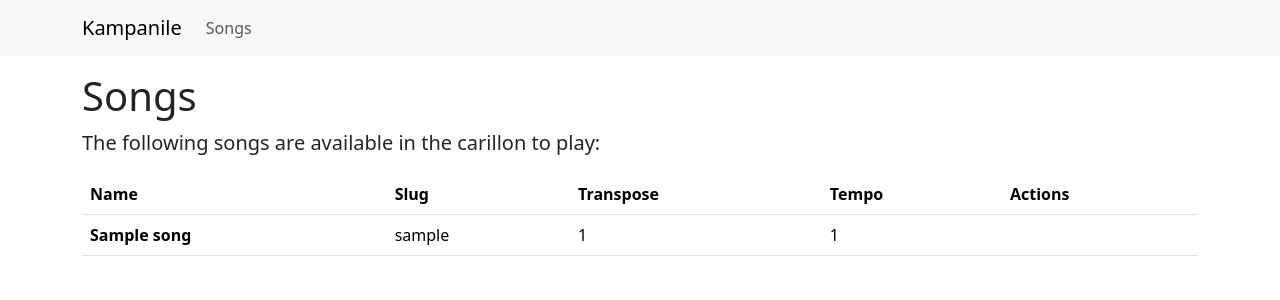
After one commit to MatthiasGi/kampanile3, a Django app: page /songs/ in a window 1280 px wide. The commit adds this page. Shown: the top 300 px of the page. Run offline with Django 5.2, Linux system fonts and the light colour scheme; tables that the repository leaves empty hold one stand-in row (values such as "Sample post"); some libraries are stand-ins or nearby versions.

Commit message:
Initiated simple frontend

```diff
--- /dev/null
+++ b/kampanile3/frontend/templates/carillon/song_list.html
@@ -0,0 +1,30 @@
+{% extends "frontend/base.html" %}
+{% load i18n static %}
+
+{% block content %}
+  <h1>{% translate "Songs" %}</h1>
+  <p class="lead">{% blocktranslate %}The following songs are available in the carillon to play:{% endblocktranslate %}</p>
+
+  <table class="table">
+    <thead>
+      <tr>
+        <th scope="col">{% translate "Name" %}</th>
+        <th scope="col">{% translate "Slug" %}</th>
+        <th scope="col">{% translate "Transpose" %}</th>
+        <th scope="col">{% translate "Tempo" %}</th>
+        <th scope="col">{% translate "Actions" %}</th>
+      </tr>
+    </thead>
+    <tbody>
+      {% for song in object_list %}
+        <tr>
+          <th scope="row">{{ song.name }}</th>
+          <td>{{ song.slug }}</td>
+          <td>{{ song.transpose }}</td>
+          <td>{{ song.tempo }}</td>
+          <td></td>
+        </tr>
+      {% endfor %}
+    </tbody>
+  </table>
+{% endblock %}
--- a/kampanile3/frontend/templates/frontend/base.html
+++ b/kampanile3/frontend/templates/frontend/base.html
@@ -17,12 +17,17 @@
   <body>
     <nav class="navbar navbar-expand-lg bg-body-tertiary">
       <div class="container-md">
-        <a class="navbar-brand" href="/"><i class="mdi mdi-bell-outline"></i> Kampanile</a>
+        <a class="navbar-brand" href="{% url "frontend:index" %}"><i class="mdi mdi-bell-outline"></i> Kampanile</a>
         <button class="navbar-toggler" type="button" data-bs-toggle="collapse" data-bs-target="#navbarNav" aria-controls="navbarNav" aria-expanded="false" aria-label="Toggle navigation">
           <span class="navbar-toggler-icon"></span>
         </button>
         <div class="collapse navbar-collapse" id="navbarNav">
           <ul class="navbar-nav">
+            <li class="nav-item">
+              <a class="nav-link" href="{% url 'frontend:songs:list' %}">
+                {% trans "Songs" %}
+              </a>
+            </li>
           </ul>
         </div>
       </div>
--- a/kampanile3/frontend/urls.py
+++ b/kampanile3/frontend/urls.py
@@ -1,7 +1,20 @@
-from django.urls import path
+from django.urls import include, path
 from django.views.generic import TemplateView
+
+from . import views
 
 app_name = "frontend"
 urlpatterns = [
     path("", TemplateView.as_view(template_name="frontend/index.html"), name="index"),
+    path(
+        "songs/",
+        include(
+            (
+                [
+                    path("", views.SongView.as_view(), name="list"),
+                ],
+                "songs",
+            )
+        ),
+    ),
 ]
--- /dev/null
+++ b/kampanile3/frontend/views.py
@@ -0,0 +1,6 @@
+from carillon.models import Song
+from django.views.generic import ListView
+
+
+class SongView(ListView):
+    model = Song
```
Also changed, not shown: kampanile3/frontend/locale/de/LC_MESSAGES/django.po (added).
